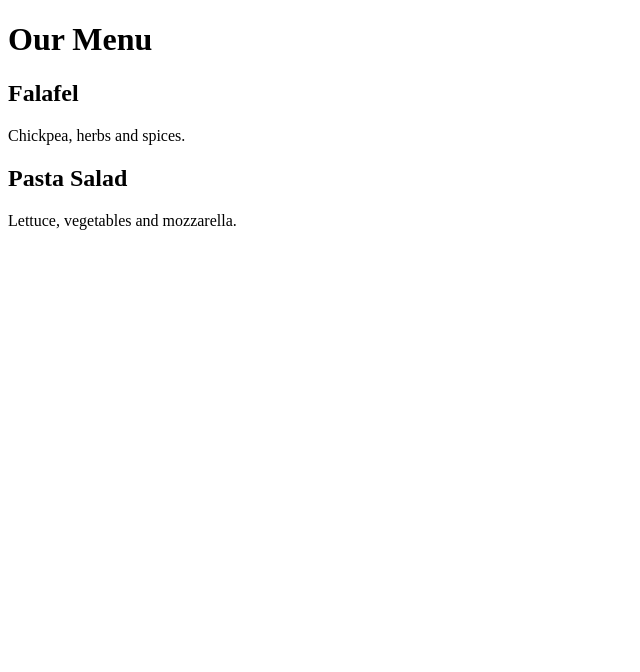
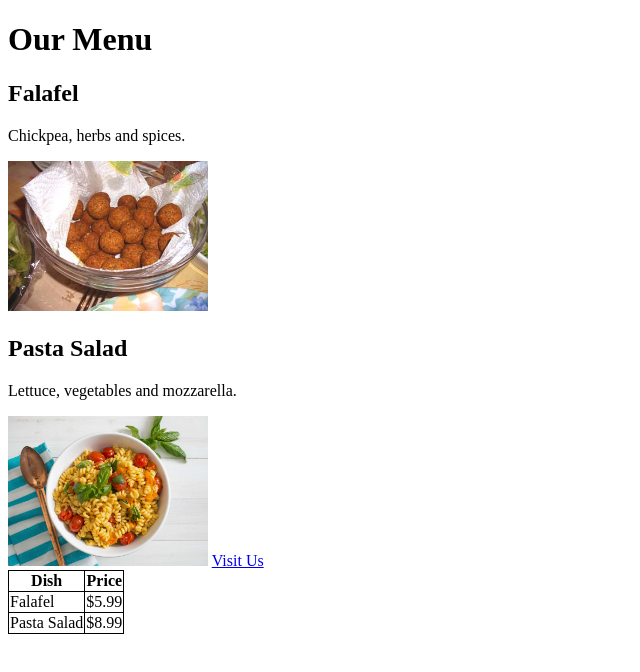
Before and after one commit to Hepzibha2026/Meta_FrontEnd, a plain HTML site: page index.html in a window 1280 px wide. Shown: the whole page, without its empty margins (0-640 px from the left). Drawn offline with Linux system fonts and the light colour scheme.

Commit message:
img-table-a

```diff
--- a/index.html
+++ b/index.html
@@ -9,8 +9,32 @@
     <h1>Our Menu</h1>
     <h2>Falafel</h2>
     <p>Chickpea, herbs and spices.</p>
+    <img src="Falafel.jpg" alt="Falafel" width="200">
     <h2>Pasta Salad</h2>
     <p>Lettuce, vegetables and mozzarella.</p>
+    <img src="pasta_salad.jpg" alt="Pasta Salad" width="200">
+    <a href="location.html">Visit Us</a>
+    <style>
+        table, th, td {
+            border: 1px solid black;
+            border-collapse: collapse;
+        }
+    </style>
+    <table>
+        <tr>
+            <th>Dish</th>
+            <th>Price</th>
+        </tr>
+        <tr>
+
+            <td>Falafel</td>
+            <td>$5.99</td>
+        </tr>
+        <tr>
+            <td>Pasta Salad</td>
+            <td>$8.99</td>
+        </tr>
+    </table>
 
 </body>
 </html>
```
Also changed, not shown: location.html (added, +12 -0 lines), Falafel.jpg (added), pasta_salad.jpg (added).
